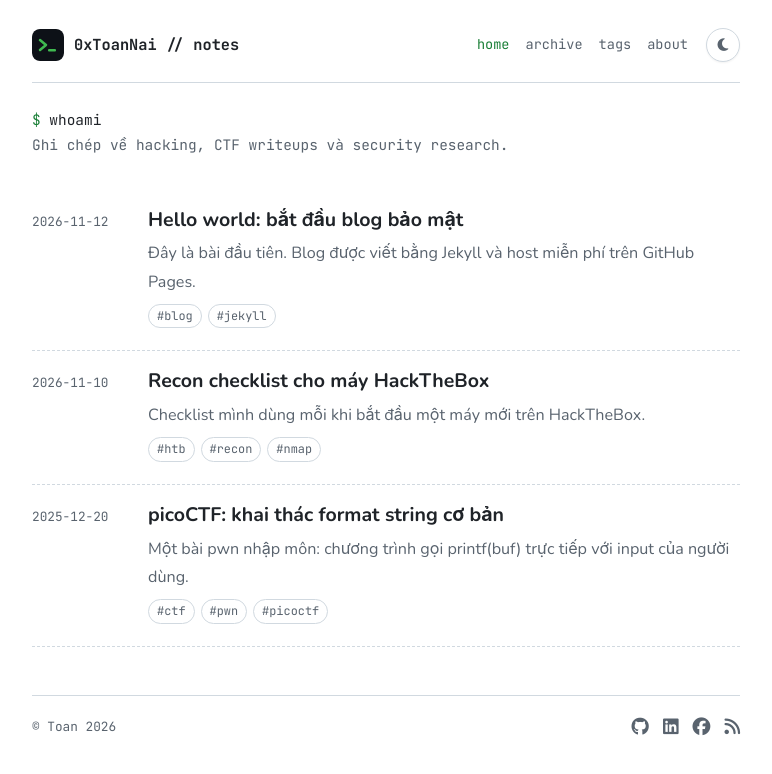
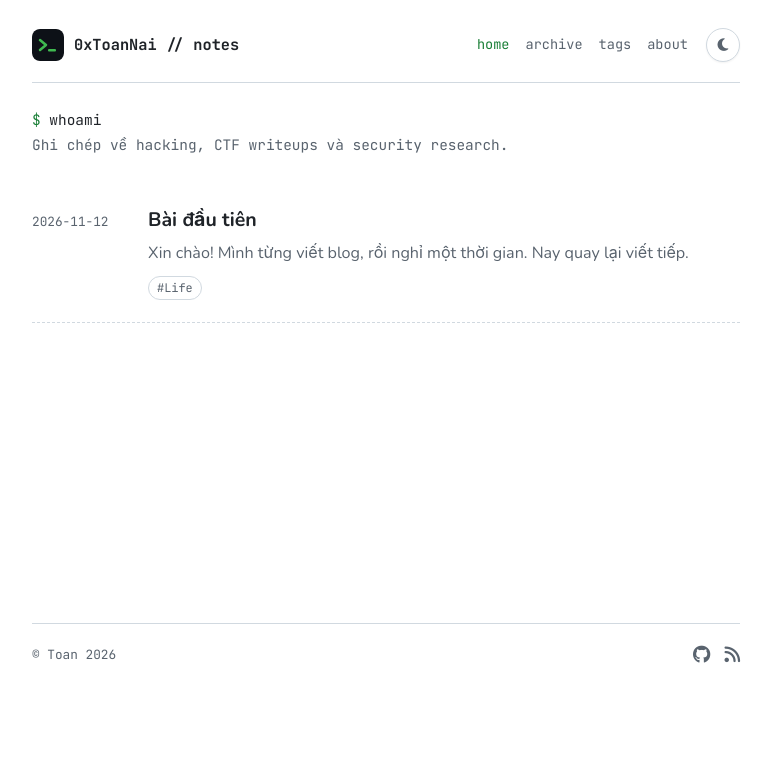
Before and after one commit to toannai/toannai.github.io, a Jekyll site: the page built from index.html, in a window 1280 px wide. Shown: the top 774 px of the page, without its empty margins (254-1026 px from the left). Built offline with Jekyll 4.4.1, drawn with Linux system fonts in a browser that asks for light colours.

Commit message:
First post, fun About page, hide empty social icons

````diff
--- a/_includes/social.html
+++ b/_includes/social.html
@@ -1,6 +1,5 @@
+{%- assign s = site.social -%}
 <span class="social">
-  {% if site.social.github %}<a href="https://github.com/{{ site.social.github }}" title="GitHub" aria-label="GitHub" target="_blank" rel="noopener"><i class="fa-brands fa-github"></i></a>{% endif %}
-  {% if site.social.linkedin %}<a href="https://www.linkedin.com/in/{{ site.social.linkedin }}" title="LinkedIn" aria-label="LinkedIn" target="_blank" rel="noopener"><i class="fa-brands fa-linkedin"></i></a>{% endif %}
-  {% if site.social.facebook %}<a href="https://www.facebook.com/{{ site.social.facebook }}" title="Facebook" aria-label="Facebook" target="_blank" rel="noopener"><i class="fa-brands fa-facebook"></i></a>{% endif %}
-  <a href="{{ '/feed.xml' | relative_url }}" title="RSS" aria-label="RSS"><i class="fa-solid fa-rss"></i></a>
-</span>
+{%- if s.github and s.github != "" %} <a href="https://github.com/{{ s.github }}" title="GitHub" aria-label="GitHub" target="_blank" rel="noopener"><i class="fa-brands fa-github"></i></a>{% endif -%}
+{%- if s.linkedin and s.linkedin != "" %} <a href="https://www.linkedin.com/in/{{ s.linkedin }}" title="LinkedIn" aria-label="LinkedIn" target="_blank" rel="noopener"><i class="fa-brands fa-linkedin"></i></a>{% endif -%}
+{%- if s.facebook and s.facebook != "" %} <a href="https://www.facebook.com/{{ s.facebook }}" title="Facebook" aria-label="Facebook" target="_blank" rel="noopener"><i class="fa-brands fa-facebook"></i></a>{% endif %} <a href="{{ '/feed.xml' | relative_url }}" title="RSS" aria-label="RSS"><i class="fa-solid fa-rss"></i></a></span>
--- a/_posts/2025-12-20-picoctf-format-string.md
+++ /dev/null
@@ -1,34 +0,0 @@
----
-layout: post
-title: "picoCTF: khai thác format string cơ bản"
-tags: [ctf, pwn, picoctf]
-image: /images/posts/picoctf-format-string.png
-description: "Khai thác lỗi printf(buf) để leak dữ liệu trên stack, bài pwn nhập môn của picoCTF."
----
-
-Một bài pwn nhập môn: chương trình gọi `printf(buf)` trực tiếp với input của người dùng.
-
-## Phân tích
-
-```c
-int main() {
-    char buf[64];
-    fgets(buf, sizeof(buf), stdin);
-    printf(buf);   // lỗi format string
-    return 0;
-}
-```
-
-Nhập `%p.%p.%p.%p` để leak giá trị trên stack.
-
-## Script
-
-```python
-from pwn import *
-
-p = remote("saturn.picoctf.net", 12345)
-p.sendline(b"%7$s")
-print(p.recvall())
-```
-
-Bài học: luôn dùng `printf("%s", buf)` thay vì `printf(buf)`.
--- a/_posts/2026-11-10-htb-recon-checklist.md
+++ /dev/null
@@ -1,30 +0,0 @@
----
-layout: post
-title: "Recon checklist cho máy HackTheBox"
-tags: [htb, recon, nmap]
----
-
-Checklist mình dùng mỗi khi bắt đầu một máy mới trên HackTheBox.
-
-## 1. Quét port
-
-```bash
-# quét nhanh toàn bộ port TCP
-nmap -p- --min-rate 5000 -oN ports.txt 10.10.11.42
-
-# quét chi tiết các port đã mở
-nmap -sC -sV -p 22,80,443 -oN services.txt 10.10.11.42
-```
-
-## 2. Web enumeration
-
-```bash
-ffuf -u http://target.htb/FUZZ -w /usr/share/wordlists/dirb/common.txt -mc 200,301,302
-```
-
-> Luôn thêm hostname vào `/etc/hosts` trước khi fuzz vhost.
-
-## 3. Ghi chú
-
-- Kiểm tra `robots.txt`, `.git/`, source HTML
-- Ghi lại version của từng service để tra CVE
--- /dev/null
+++ b/_posts/2026-11-12-bai-dau-tien.md
@@ -0,0 +1,14 @@
+---
+title: "Bài đầu tiên"
+tags: [Life]
+description: "Quay lại viết blog sau một thời gian nghỉ."
+---
+
+Xin chào! Mình từng viết blog, rồi nghỉ một thời gian. Nay quay lại viết tiếp.
+
+## Blog này sẽ có gì?
+
+- **Ghi chép kỹ thuật**: những gì xoay quanh công việc hằng ngày của mình.
+- **Chuyện linh tinh**: cuộc sống và những điều mình nghĩ.
+
+Hẹn gặp lại ở những bài tiếp theo!
--- a/_posts/2026-11-12-hello-world.md
+++ /dev/null
@@ -1,26 +0,0 @@
----
-layout: post
-title: "Hello world: bắt đầu blog bảo mật"
-tags: [blog, jekyll]
-comments: false   # bài này tắt bình luận
----
-
-Đây là bài đầu tiên. Blog được viết bằng Jekyll và host miễn phí trên GitHub Pages.
-
-<!--more-->
-
-## Viết bài mới
-
-Tạo file trong thư mục `_posts/` theo dạng `YYYY-MM-DD-ten-bai.md`:
-
-```markdown
----
-layout: post
-title: "Tên bài"
-tags: [ctf, web]
----
-
-Nội dung...
-```
-
-Push lên GitHub là xong.
--- a/about.md
+++ b/about.md
@@ -7,14 +7,13 @@ permalink: /about.html
 
 ```text
 $ cat about.txt
-name     : Toan
-role     : security enthusiast / CTF player
-interest : web exploitation, pwn, reverse engineering
-platform : HackTheBox, TryHackMe, picoCTF
+name     : Toan (Nai)
+role     : culi văn phòng (full-time Ctrl+C / Ctrl+V engineer)
+interest : null  # không thích gì cả
+home     : localhost (127.0.0.1), there's no place like it
+status   : 200 OK (sáng thứ Hai thì 503 Service Unavailable)
 ```
 
-Blog này là nơi mình ghi lại những gì học được: writeup CTF, ghi chú pentest,
-và các thí nghiệm nhỏ về bảo mật. Mọi kỹ thuật ở đây chỉ dùng trong lab hoặc
-môi trường được phép.
+Blog này là nơi mình ghi lại những gì học được trong thời gian ở Trái Đất ^^
 
 **Liên hệ:** {% include social.html %}
````
Also changed, not shown: images/posts/picoctf-format-string.png (deleted).
